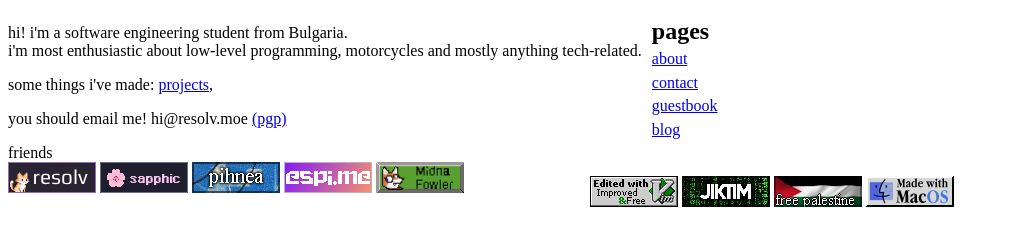
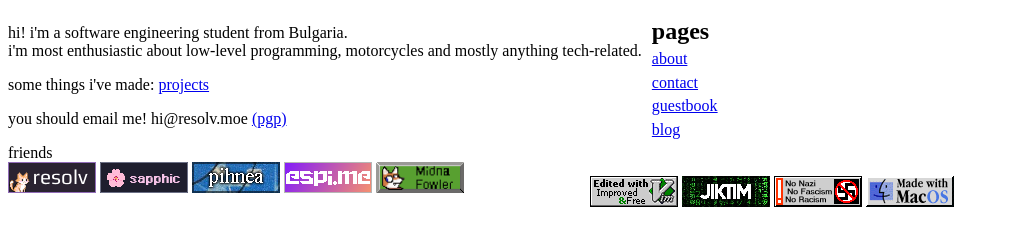
Before and after one commit to resolvedxd/resolv.moe, a website: page public/pages/index.html in a window 1280 px wide. Shown: the whole page, without its empty margins (0-1009 px from the left). Drawn offline with Linux system fonts and the light colour scheme.

Commit message:
feat: antinazi 88x31

```diff
--- a/public/pages/index.html
+++ b/public/pages/index.html
@@ -6,7 +6,7 @@
         hi! i'm a software engineering student from Bulgaria.<br />
         i'm most enthusiastic about low-level programming, motorcycles and mostly anything tech-related.
       </p>
-      <p class="mgtop">some things i've made: <a href="projects">projects</a>,
+      <p class="mgtop">some things i've made: <a href="projects">projects</a>
       <p class="mgtop">you should email me! hi@resolv.moe <a href="pgp.asc">(pgp)</a></p>
     </div>
 
@@ -31,7 +31,7 @@
   <div style="padding-top: 2em; margin-left: 10%">
     <img src="/img/vimlove.png" width="88" height="31" />
     <a href="https://jikt.im/"><img src="/img/jiktim.png" width="88" height="31" /></a>
-    <img src="/img/free_palestine.png" width="88" height="31" />
+    <img src="/img/antinazi.png" width="88" height="31" />
     <img src="/img/macos.gif" width="88" height="31" />
   </div>
 </div>
```
Also changed, not shown: public/img/antinazi.png (added).
